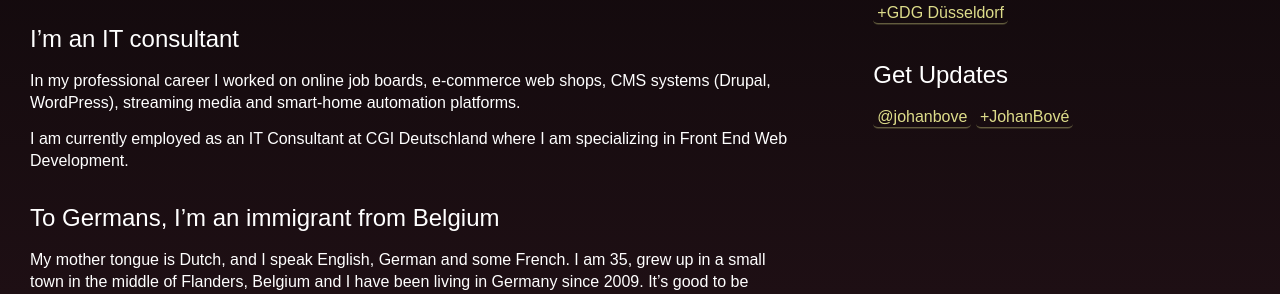
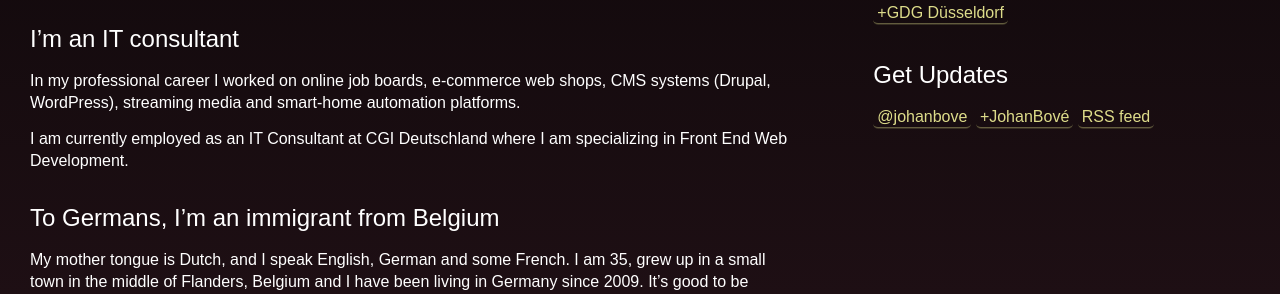
Before and after one commit to johanbove/johanbove.github.io, a Jekyll site: the page built from index.markdown, in a window 1280 px wide and 1237 px high. Shown: the part 572-866 px from the top of the window. Built offline with Jekyll 4.4.1, drawn with Linux system fonts in a browser that asks for light colours.

Commit message:
Added RSS feed to sidebar

```diff
--- a/_includes/sidebar.html
+++ b/_includes/sidebar.html
@@ -18,4 +18,5 @@
     <h3>Get Updates</h3>
     <a class="twitter-follow-button" href="https://twitter.com/johanbove" title="Twitter">@johanbove</a>
     <a class="googleplus-follow-button" href="//plus.google.com/u/0/114229813947703613217?prsrc=3" title="Google+">+JohanBové</a>
+    <a href="{{ "/feed.xml" | prepend: site.baseurl }}" class="rss-subscribe">RSS feed</a>
 </div>
```
